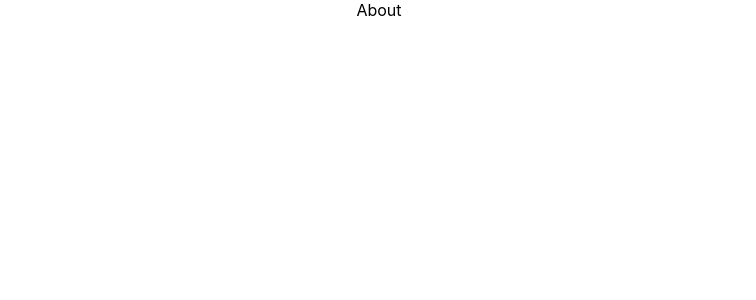
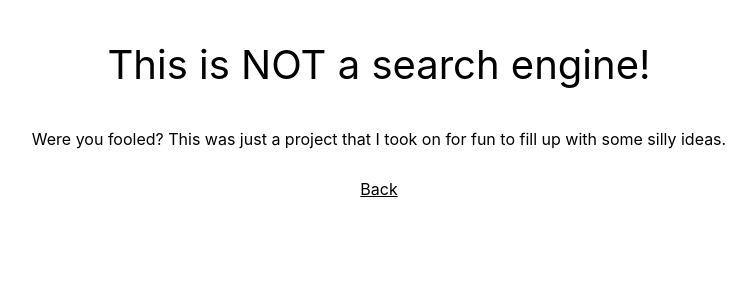
Before and after one commit to Lypho2012/thisIsNotASearchEngine, a React (Create React App) app: page /about in a window 1280 px wide. Shown: the top 300 px of the page, without its empty margins (261-1017 px from the left). Built offline with nearby package versions, Linux system fonts and the light colour scheme; the HTML template or start-up script is replaced by a standard one.

Commit message:
add about page

```diff
--- /dev/null
+++ b/src/pages/About.css
@@ -0,0 +1,17 @@
+#about-page {
+    width: auto;
+    height: auto;
+    padding: 20px;
+}
+#about-heading {
+    font-size: 40px;
+    padding: 20px;
+}
+#about-body {
+    padding: 20px;
+    padding-bottom: 30px;
+}
+#about-back-link {
+    color: black;
+    width: fit-content;
+}
--- a/src/pages/About.tsx
+++ b/src/pages/About.tsx
@@ -1,8 +1,14 @@
 import React from 'react'
+import './About.css'
+import { Link } from 'react-router-dom'
 
 function About() {
   return (
-    <div>About</div>
+    <div id="about-page">
+        <div id="about-heading">This is NOT a search engine!</div>
+        <div id="about-body">Were you fooled? This was just a project that I took on for fun to fill up with some silly ideas.</div>
+        <Link to="/" id="about-back-link">Back</Link>
+    </div>
   )
 }
 
```
